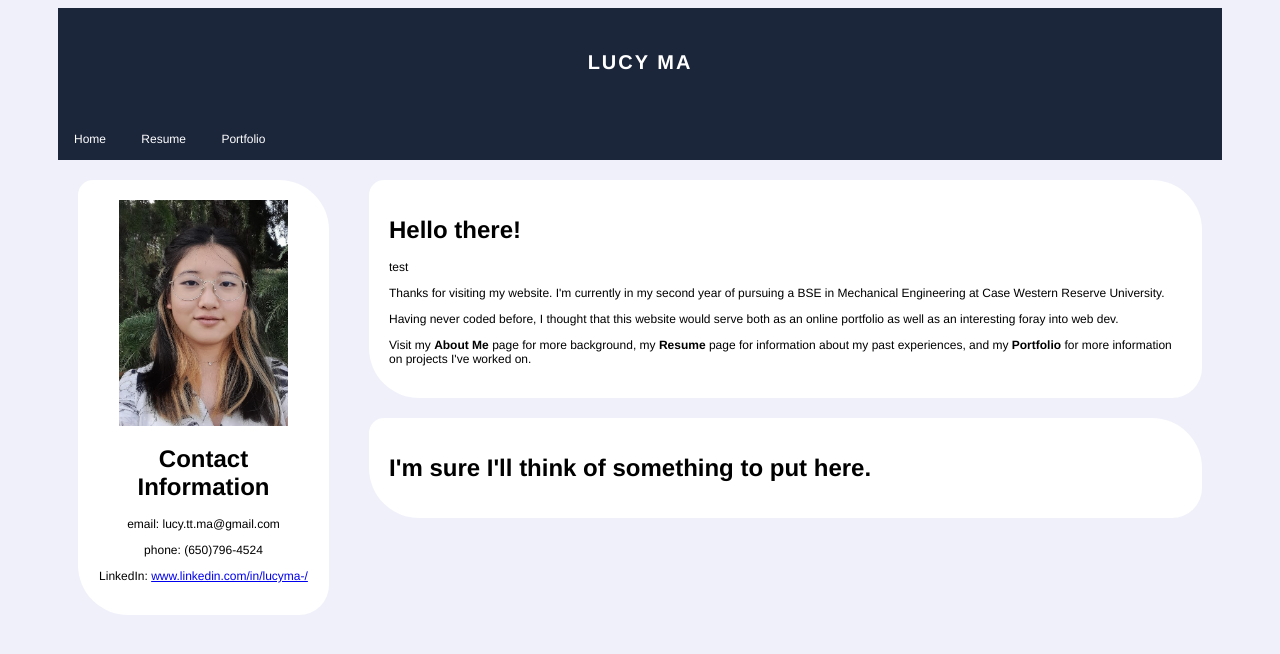
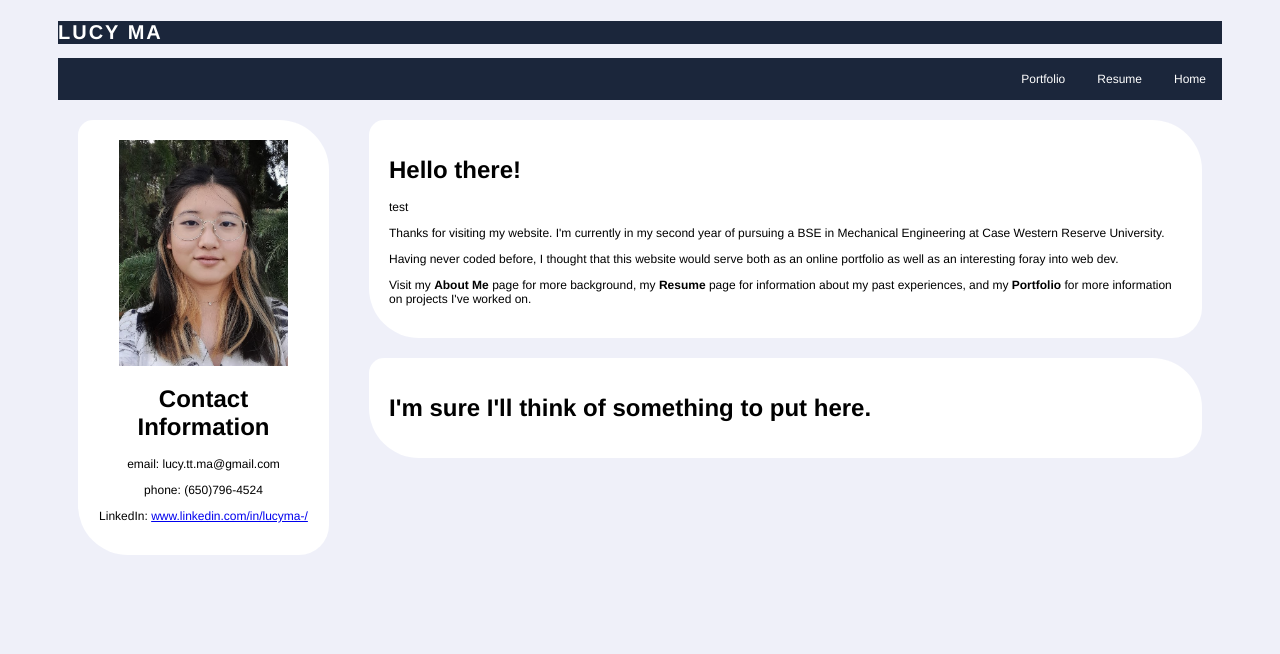
Before and after one commit to lucyttma/lucyttma.github.io, a Jekyll site: the page built from index.html, in a window 1280 px wide. Shown: the top 654 px of the page. Built offline with Jekyll 4.4.1, drawn with Linux system fonts in a browser that asks for light colours.

Commit message:
Update main.scss

```diff
--- a/_sass/main.scss
+++ b/_sass/main.scss
@@ -5,8 +5,7 @@
 .header {
   left:0px;
   right:0px;
-  padding: 30px;
-  text-align: center;
+  padding: 0px;
   background: #1b263b;
   h1 {
     color: #ffffff;
@@ -21,7 +20,6 @@
   right:0px;
   overflow: hidden;
   background-color: #1b263b;
-  justify-content: flex-end;
 }
 
 /* Navbar links */
@@ -32,6 +30,7 @@
   text-align: center;
   padding: 14px 16px;
   text-decoration: none;
+  float: right;
 }
 
 /* Links - change color on hover */
```
